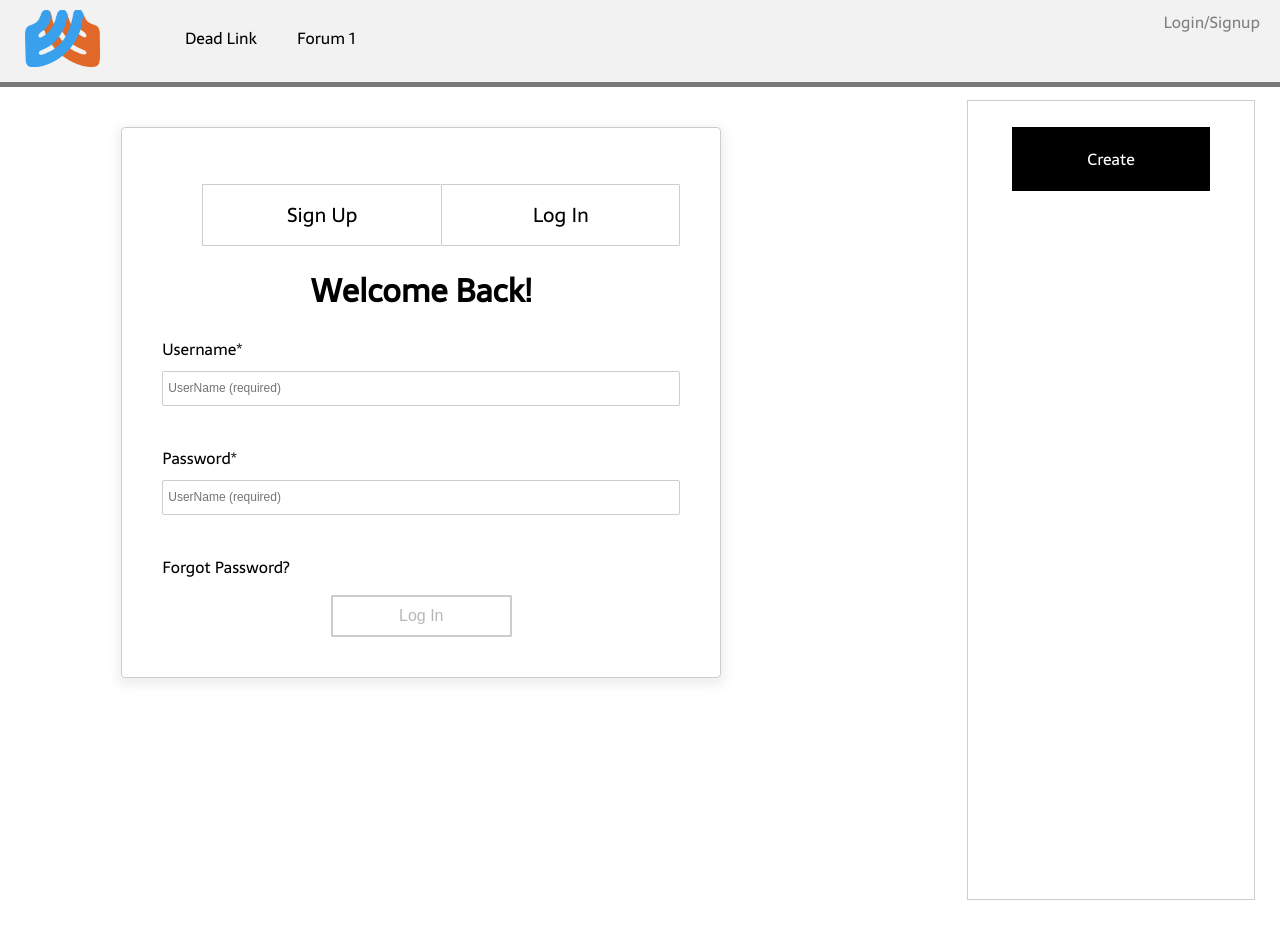
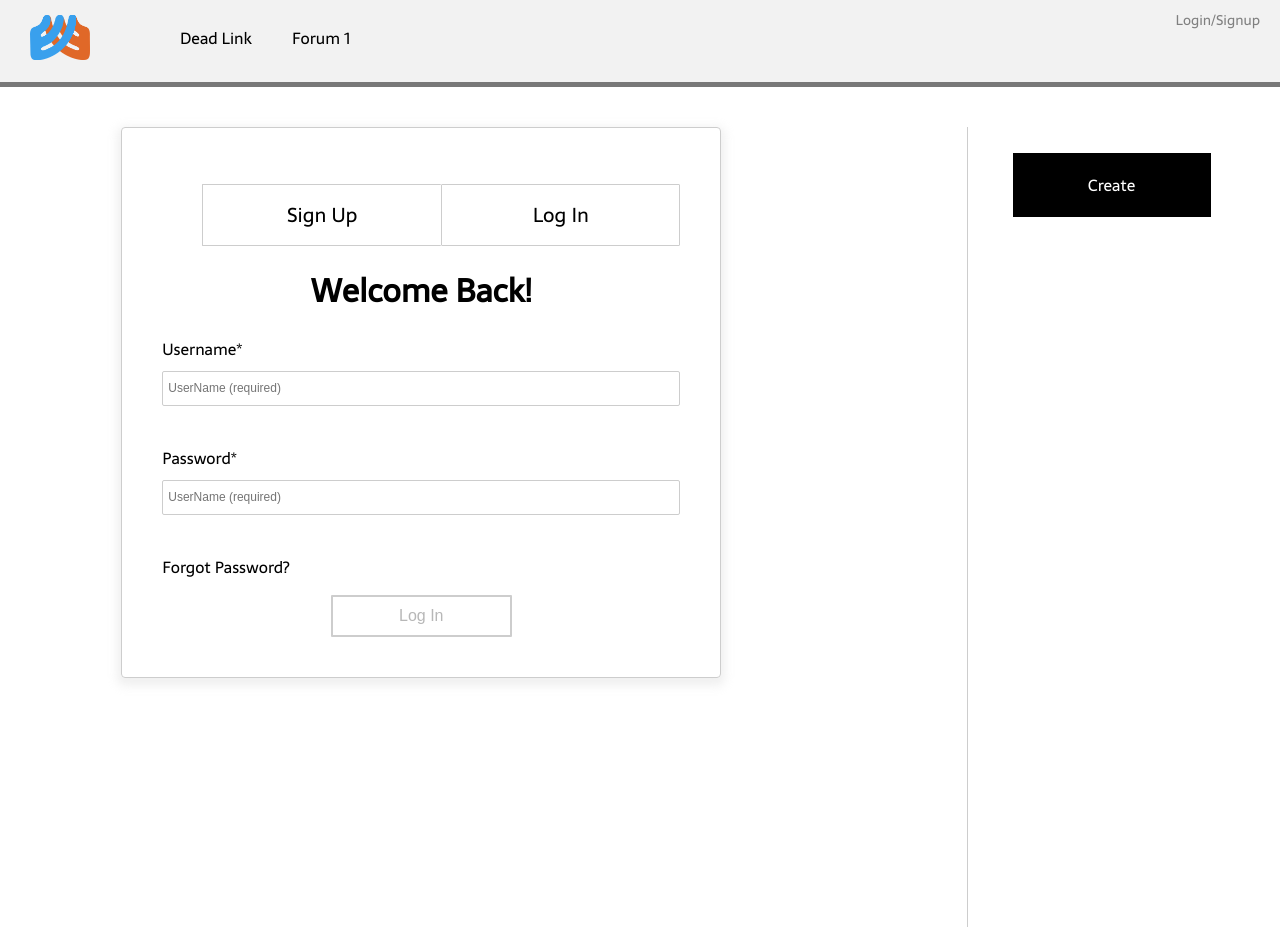
Before and after one commit to vpasquar/EchoPack2, a React (Create React App) app in the folder client/: page /login in a window 1280 px wide. Before the commit the page ends 900 px from the top, so only its background shows below. Built offline with nearby package versions, Linux system fonts and the light colour scheme.

Commit message:
minor css changes

```diff
--- a/client/public/assets/sass/components/mainpage.scss
+++ b/client/public/assets/sass/components/mainpage.scss
@@ -1,3 +1,5 @@
+@import '../variable-mixins/color';
+
 section.content {
     .main-content {
         width: 75%;
--- a/client/public/assets/sass/components/nav.scss
+++ b/client/public/assets/sass/components/nav.scss
@@ -1,3 +1,5 @@
+@import '../variable-mixins/color';
+
 nav {
     display: inline-block;
     width: 100%;
@@ -6,7 +8,7 @@ nav {
     position: relative;
     a {
         display: inline-block;
-        padding: 10px 25px 0px 25px;
+        padding: 15px 25px 0px 30px;
         color: black;
         float: left;
         &:visited {
@@ -17,9 +19,13 @@ nav {
         background-image: url('../images/echopack-logo.png');
         background-size: contain;
         background-repeat: no-repeat;
-        width: 75px;
-        height: 65px;
+        width: 65px;
+        height: 45px;
         display: inline-block;
+        transition: all .2s ease-in-out;
+        &:hover{
+            transform: scale(1.05);
+        }
     }
     div {
         display: inline-block;
@@ -37,8 +43,9 @@ nav {
                     right: 0;
                     a{
                         color: grey;
+                        font-size: 14px;
                         &:hover{
-                            color: $sal;
+                            color: $r;
                         }
                     }
                 }
--- a/client/public/assets/sass/components/sidebar.scss
+++ b/client/public/assets/sass/components/sidebar.scss
@@ -5,8 +5,8 @@
     height: 100vh;
     position: absolute;
     right: 25px;
-    top: 100px;
-    border: 1px solid #cdcdcd;
+    top: auto;
+    border-left: 1px solid #cdcdcd;
     @media screen and (max-width: 768px) {
         width: 100%;
         position: relative;
```
Also changed, not shown: client/public/assets/css/main.css.
